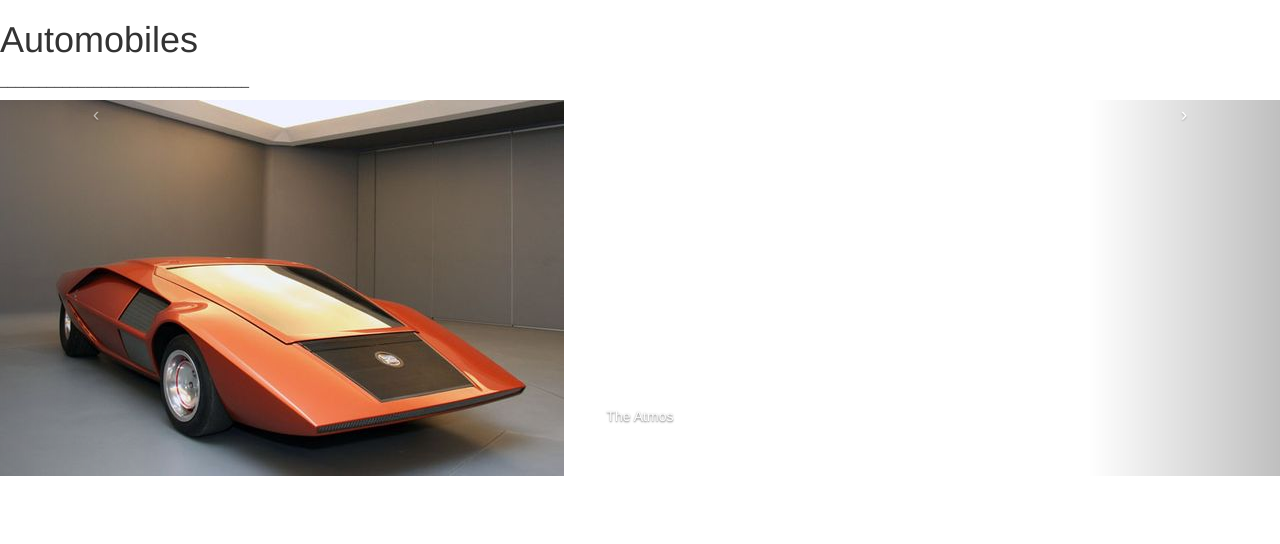
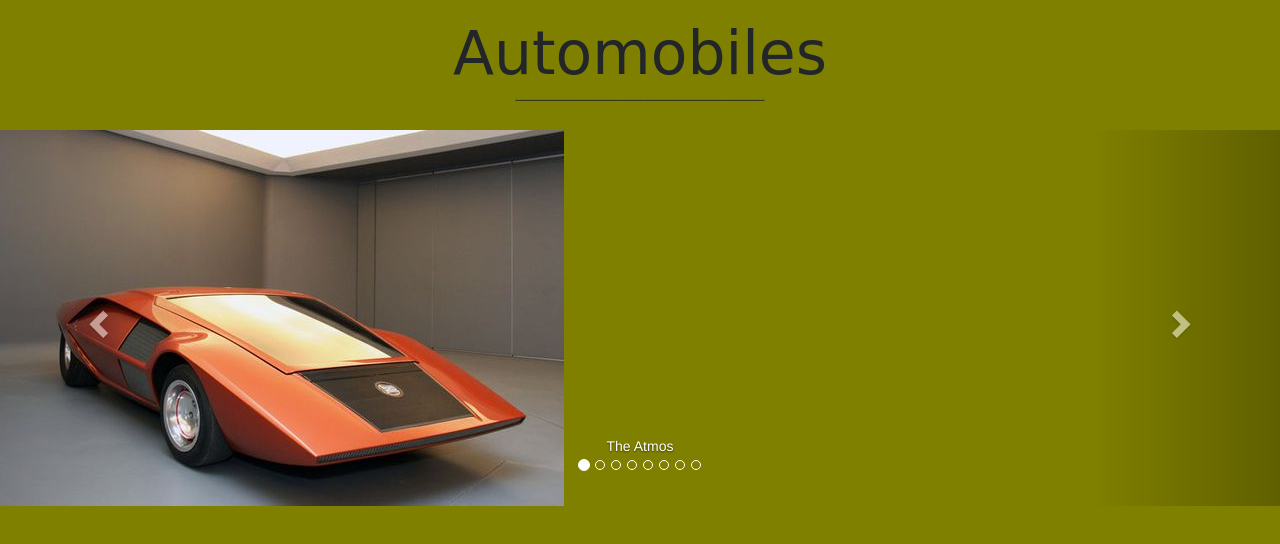
Before and after one commit to vinedsel/carousel, a website: page index.html in a window 1280 px wide. Drawn offline with nearby package versions, Linux system fonts and the light colour scheme.

Commit message:
modded files

```diff
--- a/app.js
+++ b/app.js
@@ -2,6 +2,8 @@
 
 
 $(document).ready(function() {
+
+$("#myCarousel").carousel();
 
   // Cycles to the previous item
 
--- a/index.html
+++ b/index.html
@@ -5,9 +5,10 @@
   <meta charset="utf-8">
   <title></title>
   <!-- Latest compiled and minified CSS -->
-<link rel="stylesheet" href="https://maxcdn.bootstrapcdn.com/bootstrap/3.3.7/css/bootstrap.min.css" integrity="sha384-BVYiiSIFeK1dGmJRAkycuHAHRg32OmUcww7on3RYdg4Va+PmSTsz/K68vbdEjh4u" crossorigin="anonymous">
-<!-- Optional theme -->
-<link rel="stylesheet" href="https://maxcdn.bootstrapcdn.com/bootstrap/3.3.7/css/bootstrap-theme.min.css" integrity="sha384-rHyoN1iRsVXV4nD0JutlnGaslCJuC7uwjduW9SVrLvRYooPp2bWYgmgJQIXwl/Sp" crossorigin="anonymous">
+  <!-- Optional theme -->
+  <link rel="stylesheet" href="https://maxcdn.bootstrapcdn.com/bootstrap/3.3.7/css/bootstrap-theme.min.css"integrity="sha384-rHyoN1iRsVXV4nD0JutlnGaslCJuC7uwjduW9SVrLvRYooPp2bWYgmgJQIXwl/Sp" crossorigin="anonymous">
+  <link rel="stylesheet" href="https://maxcdn.bootstrapcdn.com/bootstrap/3.3.7/css/bootstrap.min.css" integrity="sha384-BVYiiSIFeK1dGmJRAkycuHAHRg32OmUcww7on3RYdg4Va+PmSTsz/K68vbdEjh4u" crossorigin="anonymous">
+  <link rel="stylesheet" href="skin.css">
 </head>
 
 <body>
@@ -17,7 +18,7 @@
 
     <!-- Carousel -->
 
-    <div id="myCarousel" class="carousel slide">
+    <div id="myCarousel" class="carousel slide" data-ride="carousel">
 
       <!-- Carousel indicators -->
 
@@ -34,57 +35,61 @@
 
       <!-- Carousel items -->
 
-      <div class="carousel-inner">
+      <div class="carousel-inner" role="listbox">
+
         <div class="item active">
-          <img src="images/Atmos.jpg" alt="First slide" class="slide-one">
+          <img src="images/Atmos.jpg" alt="First slide" class="slide-one" width="564" height="412">
           <div class="carousel-caption">The Atmos</div>
         </div>
 
         <div class="item">
-          <img src="images/cheetah.jpg" alt="Second slide" class="slide-two">
+          <img src="images/cheetah.jpg" alt="Second slide" class="slide-two" width="564" height="412">
           <div class="carousel-caption">The Cheetah</div>
         </div>
 
         <div class="item">
-          <img src="images/delta08.jpg" alt="Third slide">
+          <img src="images/delta08.jpg" alt="Third slide" class="slide-three" width="564" height="412">
           <div class="carousel-caption">The Delta 08</div>
         </div>
 
         <div class="item">
-          <img src="images/galaxy10.jpg" alt="Fourth slide">
+          <img src="images/galaxy10.jpg" alt="Fourth slide" class="slide-four" width="564" height="412">
           <div class="carousel-caption">The Galaxy 10</div>
         </div>
 
         <div class="item">
-          <img src="images/venus.jpg" alt="Fifth slide">
+          <img src="images/venus.jpg" alt="Fifth slide" class="slide-five" width="564" height="412">
           <div class="carousel-caption">The Venus</div>
         </div>
 
         <div class="item">
-          <img src="images/lynx.jpg" alt="Sixth slide">
+          <img src="images/lynx.jpg" alt="Sixth slide" class="slide-six" width="564" height="412">
           <div class="carousel-caption">The Lynx</div>
         </div>
 
         <div class="item">
-          <img src="images/mark3.jpg" alt="Seventh slide">
+          <img src="images/mark3.jpg" alt="Seventh slide" class="slide-seven" width="564" height="412">
           <div class="carousel-caption">The Mark 3</div>
         </div>
 
         <div class="item">
-          <img src="images/mooncruiser.jpg" alt="Eighth slide">
+          <img src="images/mooncruiser.jpg" alt="Eighth slide" class="slide-eight" width="564" height="412">
           <div class="carousel-caption">The Moon Cruiser</div>
         </div>
       </div>
 
       <!-- Carousel nav -->
 
-      <a class="carousel-control left" href="#myCarousel" data-slide="prev">&lsaquo;</a>
-      <a class="carousel-control right" href="#myCarousel" data-slide="next">&rsaquo;</a>
+      <a class="carousel-control left" href="#myCarousel" role="button" data-slide="prev"><span class="glyphicon glyphicon-chevron-left" aria-hidden="true"></span><span class="sr-only">&lsaquo;</span></a>
+
+      <a class="carousel-control right" href="#myCarousel" role="button" data-slide="next"><span class="glyphicon glyphicon-chevron-right" aria-hidden="true"></span><span class="sr-only>&rsaquo;</span></a>
     </div>
   </div>
 
   <script src="https://maxcdn.bootstrapcdn.com/bootstrap/3.3.7/js/bootstrap.min.js" integrity="sha384-Tc5IQib027qvyjSMfHjOMaLkfuWVxZxUPnCJA7l2mCWNIpG9mGCD8wGNIcPD7Txa" crossorigin="anonymous"></script>
   <script src="https://code.jquery.com/jquery-3.2.1.min.js" integrity="sha256-hwg4gsxgFZhOsEEamdOYGBf13FyQuiTwlAQgxVSNgt4=" crossorigin="anonymous"></script>
+  <script src="node_modules/jquery/dist/jquery.min.js" type="text/javascript">
+  </script>
   <script src="app.js" type="text/javascript"></script>
 </body>
 
--- a/skin.css
+++ b/skin.css
@@ -1,3 +1,28 @@
 body {
-  color: olive;
+  background-color: olive;
 }
+
+#w-engine {
+  position: relative;
+  display: flex;
+  justify-content: center;
+  font-family: serif;
+  margin-bottom: -3px;
+  font-family: 'Herr Von Muellerhoff', cursive;
+  font-size: 45pt;
+  color: #222629;
+}
+
+#line {
+  position: relative;
+  display: flex;
+  justify-content: center;
+  margin-bottom: 27px;
+  color: #222629;
+}
+
+#myCarousel {
+  position: relative;
+  display: flex;
+  justify-content: center;
+}
```
